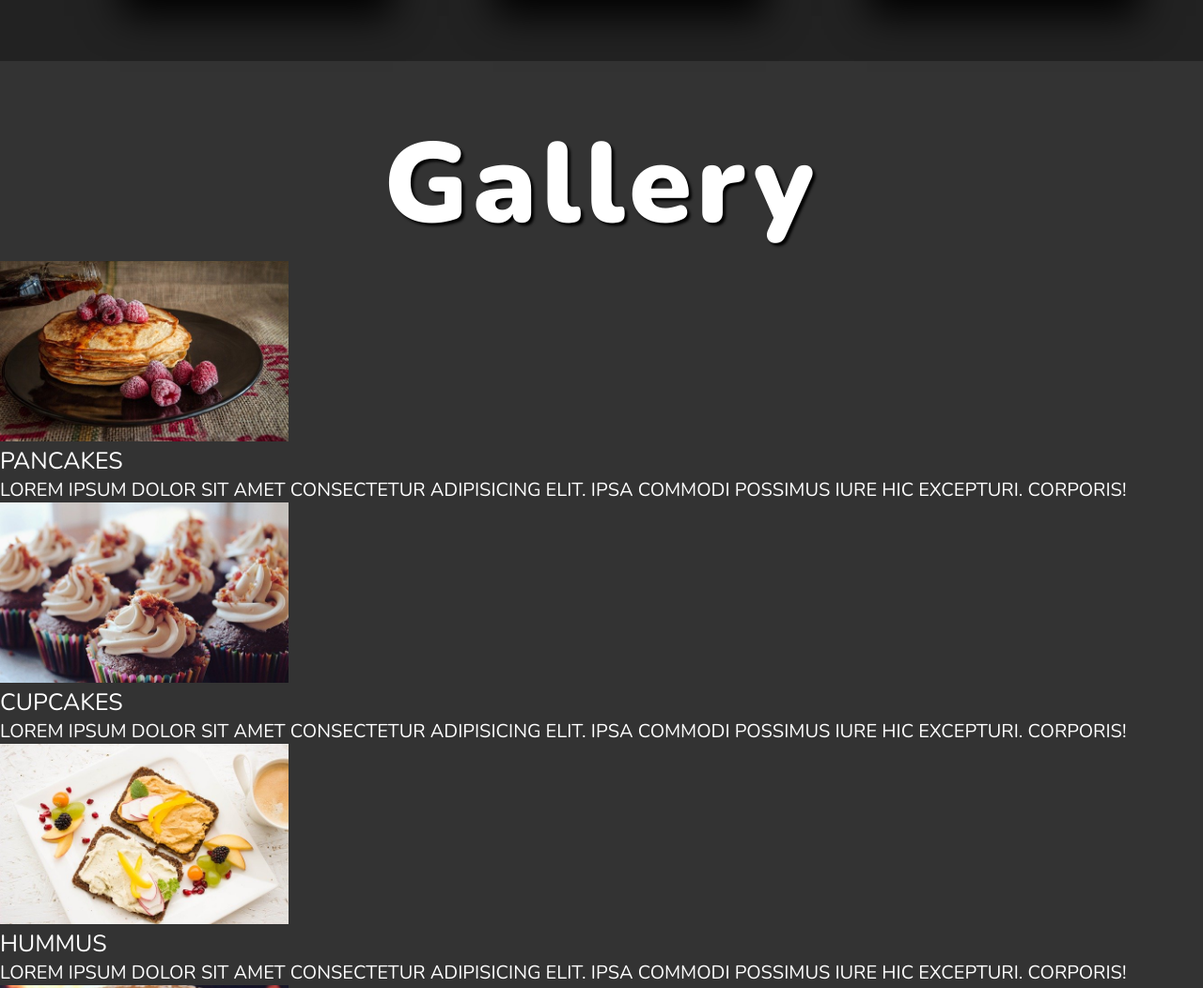
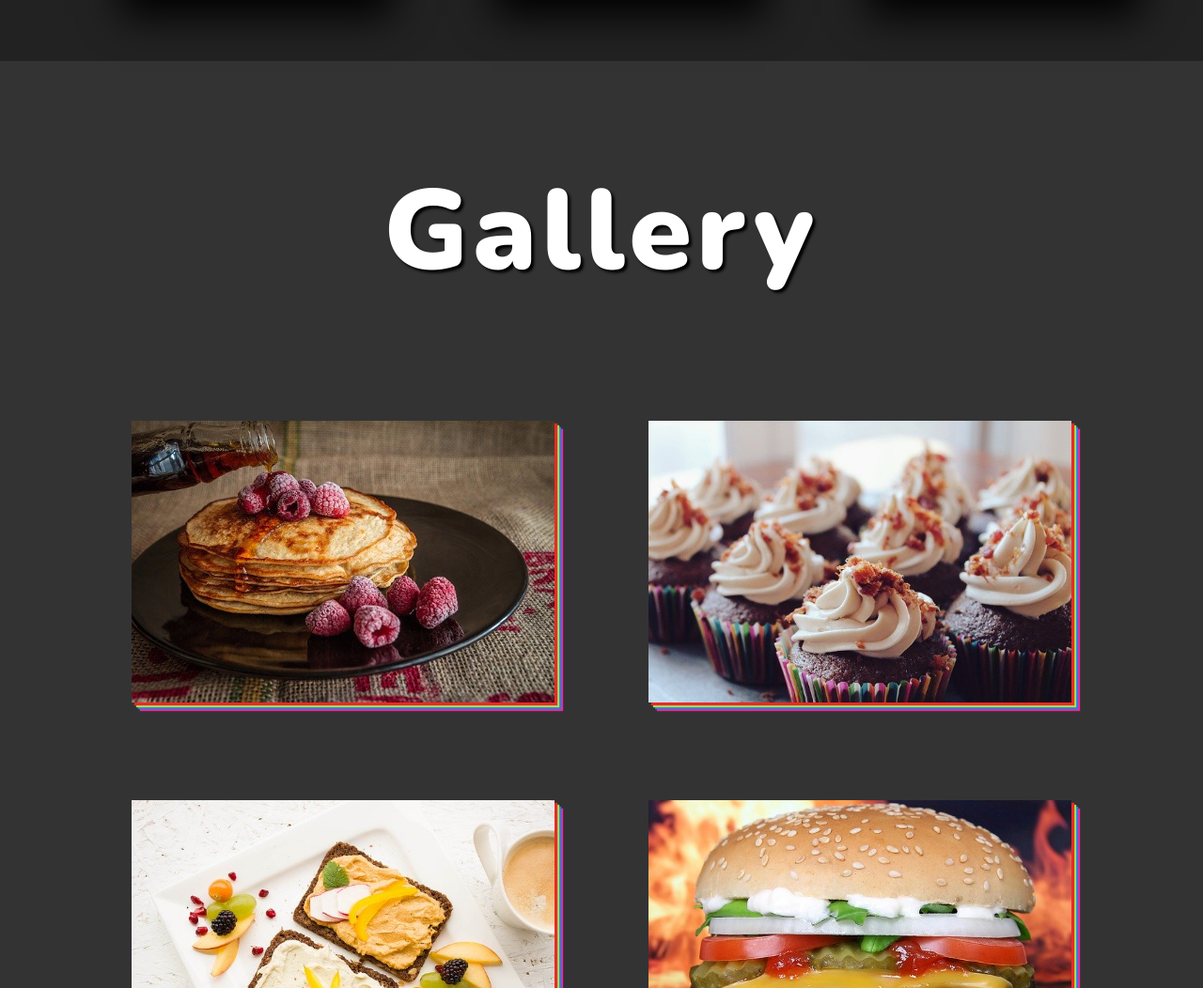
Before and after one commit to gurhanalan/WebsiteProject-Foods, a plain HTML site: page index.html in a window 1280 px wide. Shown: the part 1535-2587 px from the top of the page at 94% size. Drawn offline with nearby package versions, Linux system fonts and the light colour scheme.

Commit message:
Add section 3 markup and style 2

```diff
--- a/css/style.css
+++ b/css/style.css
@@ -197,21 +197,89 @@ html {
 
 .section-3 {
   background-color: #333;
-  padding: 5rem 0; }
+  padding: 10rem 0; }
 
-.gallery-link {
-  text-decoration: none;
-  color: white; }
+.gallery {
+  margin-top: 10rem;
+  padding: 2rem;
+  display: flex;
+  flex-wrap: wrap;
+  gap: 10rem;
+  justify-content: center;
+  align-items: center; }
+  .gallery-link {
+    text-decoration: none;
+    color: white;
+    display: inline-block;
+    position: relative; }
+    .gallery-link::before {
+      content: "";
+      width: 0%;
+      height: 0.2rem;
+      background-color: white;
+      left: 2rem;
+      top: 10rem;
+      position: absolute;
+      transition: width 0.3s;
+      z-index: 5; }
+    .gallery-link::after {
+      content: "";
+      width: 0.2rem;
+      height: 0%;
+      background-color: white;
+      left: 80%;
+      top: 4rem;
+      position: absolute;
+      transition: height 0.3s; }
+    .gallery-link:hover::before {
+      width: 90%; }
+    .gallery-link:hover::after {
+      height: 80%; }
 
 .food-img {
-  width: 24vw;
-  height: 15vw;
-  object-fit: cover; }
+  width: 45rem;
+  height: 30rem;
+  object-fit: cover;
+  box-shadow: 0.3rem 0.3rem 0.1rem #e92929, 0.5rem 0.5rem 0.1rem #a2e946,
+ 0.7rem 0.7rem 0.1rem #297ce9, 0.9rem 0.9rem 0.1rem #e92999;
+  transition: all 0.5s; }
 
 .food-name {
   text-transform: uppercase;
-  font-size: 2.5rem; }
+  font-size: 2.5rem;
+  position: absolute;
+  top: 4rem;
+  left: 2rem;
+  z-index: 5;
+  letter-spacing: 0.1rem;
+  font-weight: 600;
+  width: 0%;
+  overflow: hidden;
+  transition: width 0.3s; }
 
 .food-description {
   text-transform: uppercase;
-  font-size: 2rem; }
+  font-size: 1.6rem;
+  position: absolute;
+  top: 15rem;
+  left: 2rem;
+  width: 70%;
+  opacity: 0;
+  transform: translateX(-1rem);
+  transition: all 0.3s; }
+
+.gallery-link:hover .food-name {
+  width: 100%;
+  transition: width 1.5s 0.5s; }
+
+.gallery-link:hover .food-description {
+  opacity: 1;
+  transform: translateX(0);
+  transition: all 0.7s 0.5s; }
+
+.gallery-link:hover .food-img {
+  box-shadow: 1rem 1rem 0.1rem #e92929, 2rem 2rem 0.1rem #a2e946,
+ 3rem 3rem 0.1rem #297ce9, 4rem 4rem 0.1rem #e92999;
+  transform: scale(1.1);
+  filter: blur(0.5rem);
+  opacity: 0.5; }
--- a/sass/_6.section-3.scss
+++ b/sass/_6.section-3.scss
@@ -1,27 +1,110 @@
 .section-3 {
     background-color: $color-3;
-    padding: 5rem 0;
+    padding: 10rem 0;
 }
 
 .gallery {
+    margin-top: 10rem;
+    padding: 2rem;
+    display: flex;
+    flex-wrap: wrap;
+    gap: 10rem;
+    justify-content: center;
+    align-items: center;
     &-link {
         text-decoration: none;
         color: $color-2;
+        display: inline-block;
+        position: relative;
+
+        &::before {
+            content: "";
+            width: 0%;
+            height: 0.2rem;
+            background-color: $color-2;
+            left: 2rem;
+            top: 10rem;
+            position: absolute;
+            transition: width 0.3s;
+            z-index: 5;
+        }
+        &::after {
+            content: "";
+            width: 0.2rem;
+            height: 0%;
+            background-color: $color-2;
+            left: 80%;
+            top: 4rem;
+            position: absolute;
+            transition: height 0.3s;
+        }
+
+        &:hover {
+            &::before {
+                width: 90%;
+            }
+            &::after {
+                height: 80%;
+            }
+        }
     }
 }
 
 .food {
     &-img {
-        width: 24vw;
-        height: 15vw;
+        width: 45rem;
+        height: 30rem;
         object-fit: cover;
+        // position: relative;
+        box-shadow: 0.3rem 0.3rem 0.1rem #e92929, 0.5rem 0.5rem 0.1rem #a2e946,
+            0.7rem 0.7rem 0.1rem #297ce9, 0.9rem 0.9rem 0.1rem #e92999;
+        transition: all 0.5s;
     }
     &-name {
         text-transform: uppercase;
         font-size: 2.5rem;
+        position: absolute;
+        top: 4rem;
+        left: 2rem;
+        z-index: 5;
+        // display: inline-block;
+        letter-spacing: 0.1rem;
+        font-weight: 600;
+        width: 0%;
+        overflow: hidden;
+        // transform: scaleX(0);
+        // transform-origin: left;
+        transition: width 0.3s;
     }
     &-description {
         text-transform: uppercase;
-        font-size: 2rem;
+        font-size: 1.6rem;
+        position: absolute;
+        top: 15rem;
+        left: 2rem;
+        width: 70%;
+        opacity: 0;
+        transform: translateX(-1rem);
+        transition: all 0.3s;
     }
 }
+
+.gallery-link:hover .food-name {
+    width: 100%;
+    // transform: scaleX(1);
+    transition: width 1.5s 0.5s;
+}
+
+.gallery-link:hover .food-description {
+    opacity: 1;
+    transform: translateX(0);
+    transition: all 0.7s 0.5s;
+}
+
+.gallery-link:hover .food-img {
+    box-shadow: 1rem 1rem 0.1rem #e92929, 2rem 2rem 0.1rem #a2e946,
+        3rem 3rem 0.1rem #297ce9, 4rem 4rem 0.1rem #e92999;
+    transform: scale(1.1);
+    filter: blur(0.5rem);
+    opacity: 0.5;
+}
```
